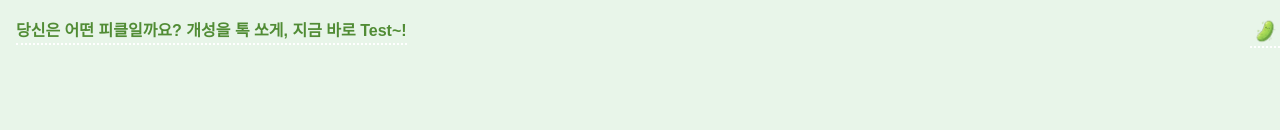
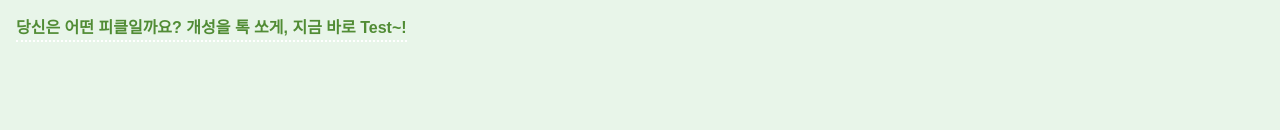
Before and after one commit to dahyeon777/pickle-test-nextjs, a Next.js app: page / in a window 1280 px wide. Shown: the top 130 px of the page. Built offline with nearby package versions, Linux system fonts and the light colour scheme.

Commit message:
수정 전 커밋

```diff
--- a/src/app/FirstPage/page.module.css
+++ b/src/app/FirstPage/page.module.css
@@ -23,7 +23,7 @@
   width: 85%;
   max-width: 800px;
   padding: 10px;
-  margin: 0 auto;
+  margin: 10px auto;
   border-radius: 10px;
   border: 4px solid #183709; /* 테두리 두께도 살짝 얇게(6px->4px) */
 }
--- a/src/components/Header/index.css
+++ b/src/components/Header/index.css
@@ -1,6 +1,7 @@
 header {
   display: flex;
   justify-content: space-between;
+
   align-items: center;
   padding-top: 16px;
   flex-wrap: wrap;
--- a/src/components/Header/index.js
+++ b/src/components/Header/index.js
@@ -11,19 +11,6 @@ function Header() {
           당신은 어떤 피클일까요? 개성을 톡 쏘게, 지금 바로 Test~!
         </Link>
       </div>
-      <nav className="main_nav">
-        <ul>
-          <li>
-            {/* public/icon_1.png 에 이미지를 넣었다고 가정할 때 경로입니다 */}
-            <img
-              src="/img/icon_1.png"
-              width="30px"
-              height="30px"
-              alt="아이콘"
-            />
-          </li>
-        </ul>
-      </nav>
     </header>
   );
 }
```
